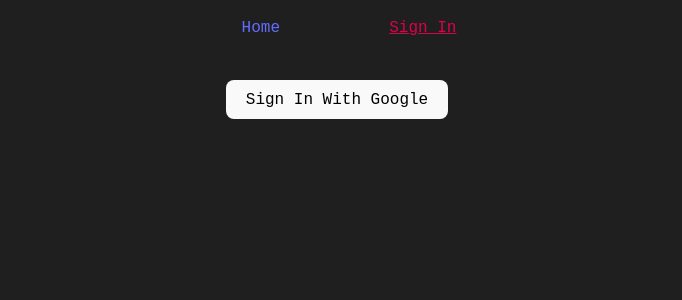
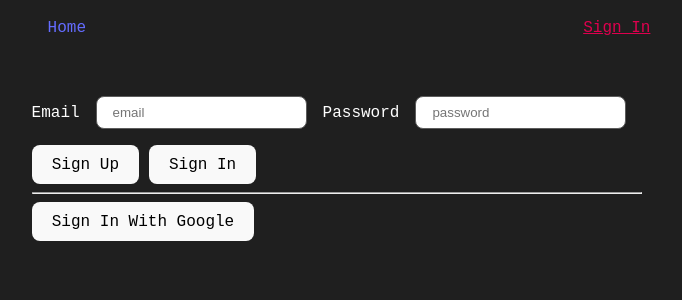
Before and after one commit to daryl-sf/daryl-findlay.dev, a React (Vite) app: page /sign-in in a window 1280 px wide. Shown: the top 300 px of the page, without its empty margins (303-985 px from the left). Built offline with nearby package versions, Linux system fonts and the light colour scheme; no server answers.

Commit message:
add email/password sign in & up

```diff
--- a/src/components/SignInButton.tsx
+++ b/src/components/SignInButtons/Google.tsx
@@ -1,7 +1,7 @@
 import { GoogleAuthProvider, signInWithPopup } from "firebase/auth";
-import { useAuth } from "../lib/firebase";
+import { useAuth } from "../../lib/firebase";
 
-const SignInButton = ({ redirect = () => null }: { redirect?: () => void}) => {
+const Google = ({ redirect = () => null }: { redirect?: () => void}) => {
   const handleSignIn = () => {
     signInWithPopup(useAuth(), new GoogleAuthProvider()).then(redirect);
   };
@@ -11,4 +11,4 @@
   );
 };
 
-export default SignInButton;
+export default Google;
--- /dev/null
+++ b/src/components/SignInButtons/index.tsx
@@ -0,0 +1 @@
+export { default as Google } from "./Google";
--- /dev/null
+++ b/src/components/SignInForm/index.tsx
@@ -0,0 +1,45 @@
+import { useState } from "react";
+import { createUserWithEmailAndPassword, signInWithEmailAndPassword } from "@firebase/auth";
+import { useAuth } from "../../lib/firebase";
+
+const SignInForm = ({ redirect = () => null }: { redirect?: () => void}) => {
+  const [email, setEmail] = useState("");
+  const [password, setPassword] = useState("");
+  const handleSignUp = () => {
+    createUserWithEmailAndPassword(useAuth(), email, password)
+      .then(redirect);
+  };
+  const handleSignIn = () => {
+    signInWithEmailAndPassword(useAuth(), email, password);
+  };
+
+  return (
+    <form>
+      <label htmlFor="email">Email
+        <input
+          type="email"
+          name="email"
+          id="email"
+          placeholder="email"
+          value={email}
+          onChange={(e) => setEmail(e.target.value)}
+        />
+      </label>
+      <label htmlFor="password">Password
+        <input
+          type="password"
+          name="password"
+          id="password"
+          placeholder="password"
+          value={password}
+          onChange={(e) => setPassword(e.target.value)}
+        />
+      </label>
+      <br />
+      <button type="button" onClick={handleSignUp}>Sign Up</button>{" "}
+      <button type="button" onClick={handleSignIn}>Sign In</button>
+    </form>
+  );
+};
+
+export default SignInForm;
--- a/src/index.css
+++ b/src/index.css
@@ -62,6 +62,18 @@
   outline: 4px auto -webkit-focus-ring-color;
 }
 
+input {
+  padding: .5rem 1rem;
+  border-radius: 8px;
+  transition: border-color 0.25s;
+  border: 1px solid #5c5c5c;
+  margin: 1rem;
+}
+
+input:hover {
+  border-color: #646cff;
+}
+
 @media (prefers-color-scheme: light) {
   :root {
     /* color: #f0f0f0;
--- a/src/pages/Layout/index.tsx
+++ b/src/pages/Layout/index.tsx
@@ -24,7 +24,7 @@
         <ul>
           {user && (
             <>
-              <li>Welcome {user.displayName}</li>
+              <li>Welcome {user.displayName || user.email?.split("@")[0]}</li>
               <li><SignOut /></li>
             </>
           )}
--- a/src/pages/SignIn/index.tsx
+++ b/src/pages/SignIn/index.tsx
@@ -1,11 +1,14 @@
 import { useNavigate } from "react-router";
-import SignInButton from "../../components/SignInButton";
+import { Google } from "../../components/SignInButtons";
+import SignInForm from "../../components/SignInForm";
 
 const SignIn = () => {
   const navigate = useNavigate();
   return (
     <section>
-      <SignInButton redirect={() => navigate("/")}/>
+      <SignInForm redirect={() => navigate("/")} />
+      <hr />
+      <Google redirect={() => navigate("/")} />
     </section>
   );
 };
```
